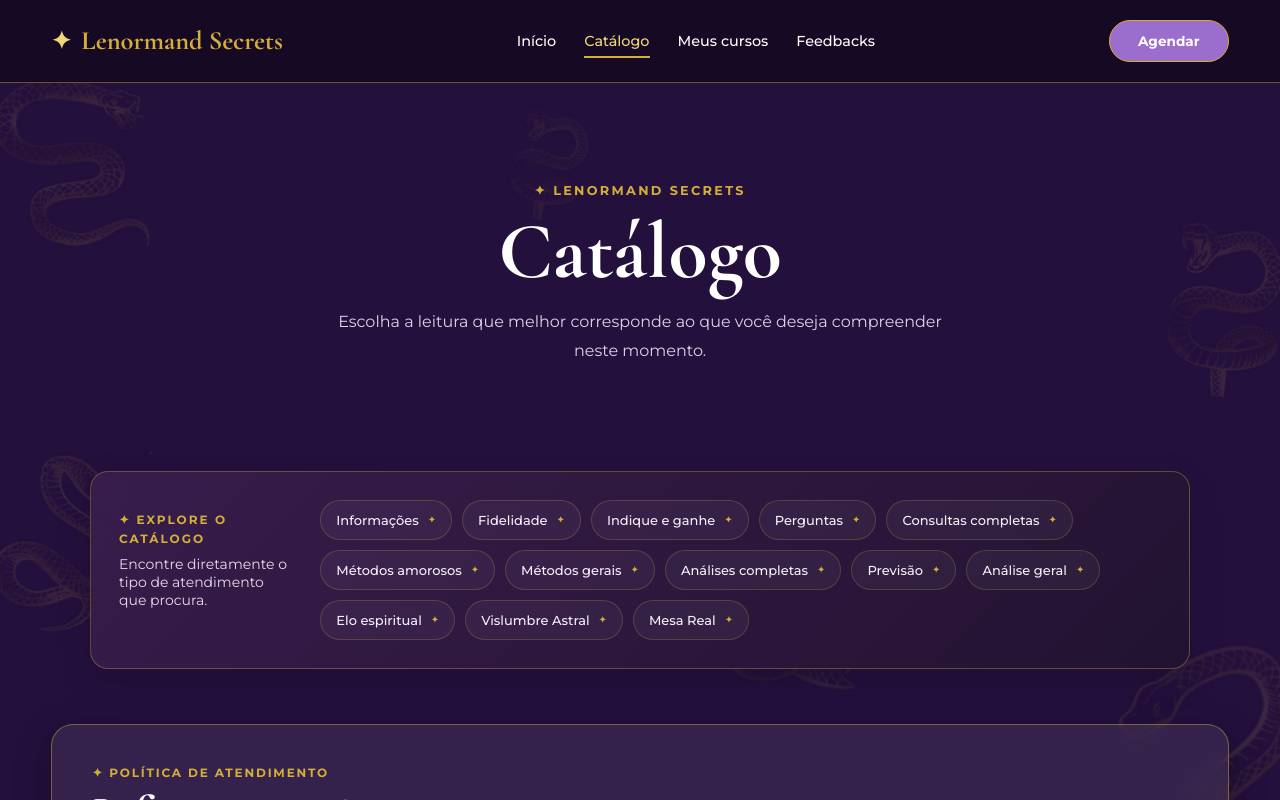
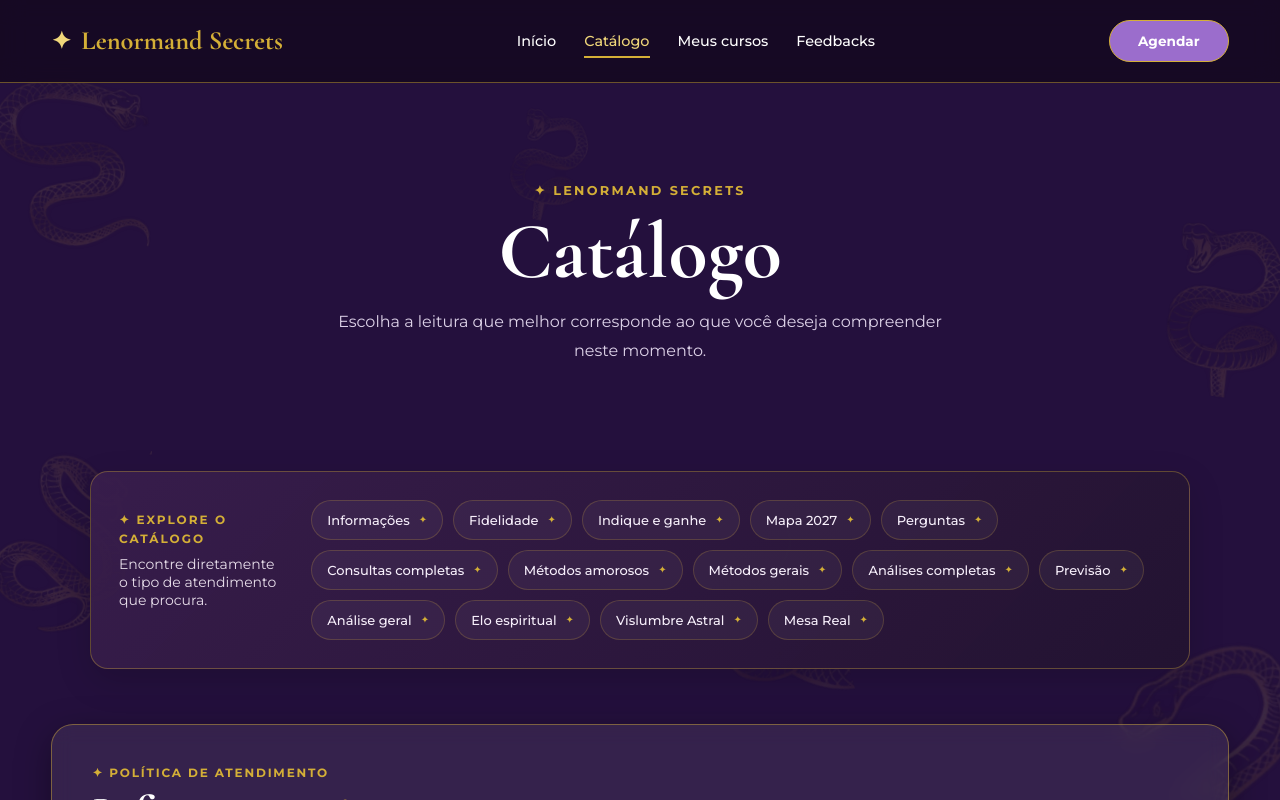
Before and after one commit to SkYantS28/site_ellecartomante, a React (Vite) app: page /#/catalogo in a window 1280 px wide. Shown: the top 800 px of the page. Built offline with nearby package versions, Linux system fonts and the light colour scheme.

Commit message:
Add 'Mapa 2027' section to CatalogNavigation

```diff
--- a/src/components/CatalogNavigation.jsx
+++ b/src/components/CatalogNavigation.jsx
@@ -5,6 +5,7 @@ const sections = [
   { id: "politica", label: "Informações" },
   { id: "fidelidade", label: "Fidelidade" },
   { id: "indicacao", label: "Indique e ganhe" },
+  { id: "mapa-2027", label: "Mapa 2027" },
   { id: "perguntas", label: "Perguntas" },
   { id: "consultas", label: "Consultas completas" },
   { id: "metodos-amorosos", label: "Métodos amorosos" },
```
